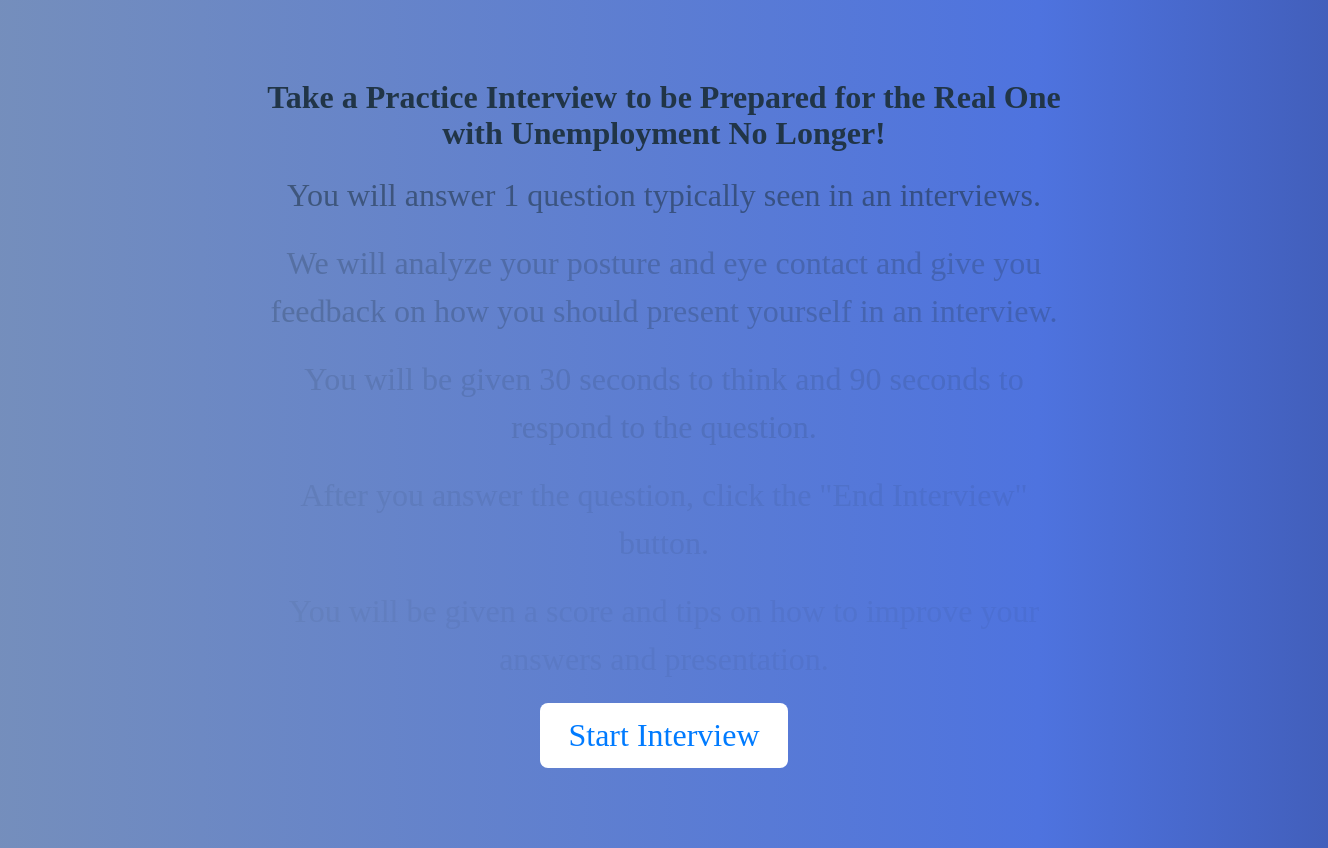
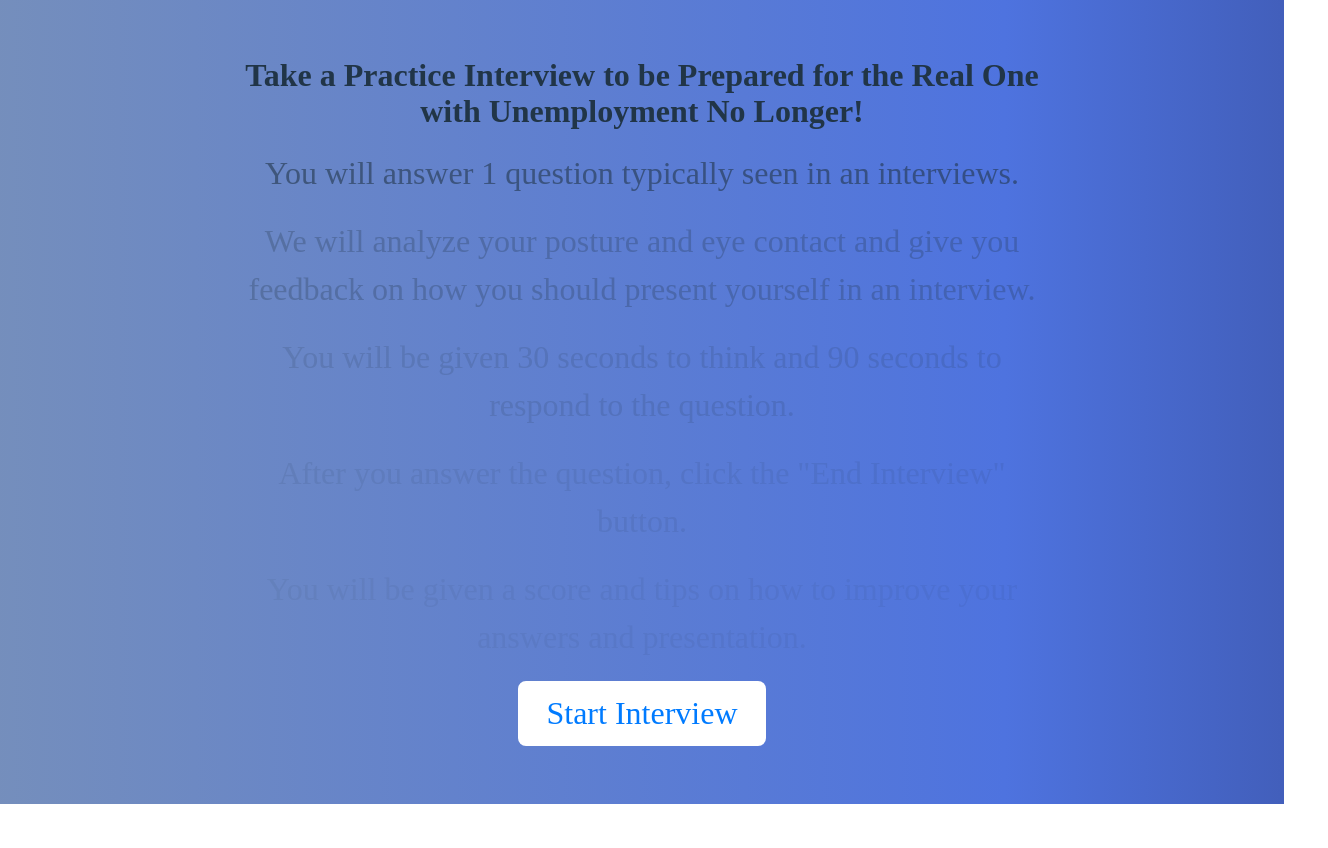
Before and after one commit to Squeakers99/Interview-Bot, a React app in the folder frontend/: page / in a window 1280 px wide. Shown: the whole page, 1328 px wide, since content can reach past the window. After the commit the page ends 804 px from the top, so only its background shows below. Built offline with nearby package versions, Linux system fonts and the light colour scheme; the HTML template or start-up script is replaced by a standard one.

Commit message:
Welcomepage4.0

```diff
--- a/frontend/src/welcomepage/WelcomePage.css
+++ b/frontend/src/welcomepage/WelcomePage.css
@@ -4,7 +4,7 @@
 }
 
 body {
-    overflow: hidden;
+    overflow:hidden;
 }
 
 .body-container {
@@ -20,7 +20,7 @@
     justify-content: center;
     align-items: center;
     text-align: center;
-    padding: 24px;
+    padding: 2px;
     background: linear-gradient(to right, #202656, #4e73df, #7790ba, rgb(133, 132, 132), #7790ba, #4e73df, #202656);
     font-family: 'Times New Roman', Times, serif;
     background-size: 500%,500%;
```
